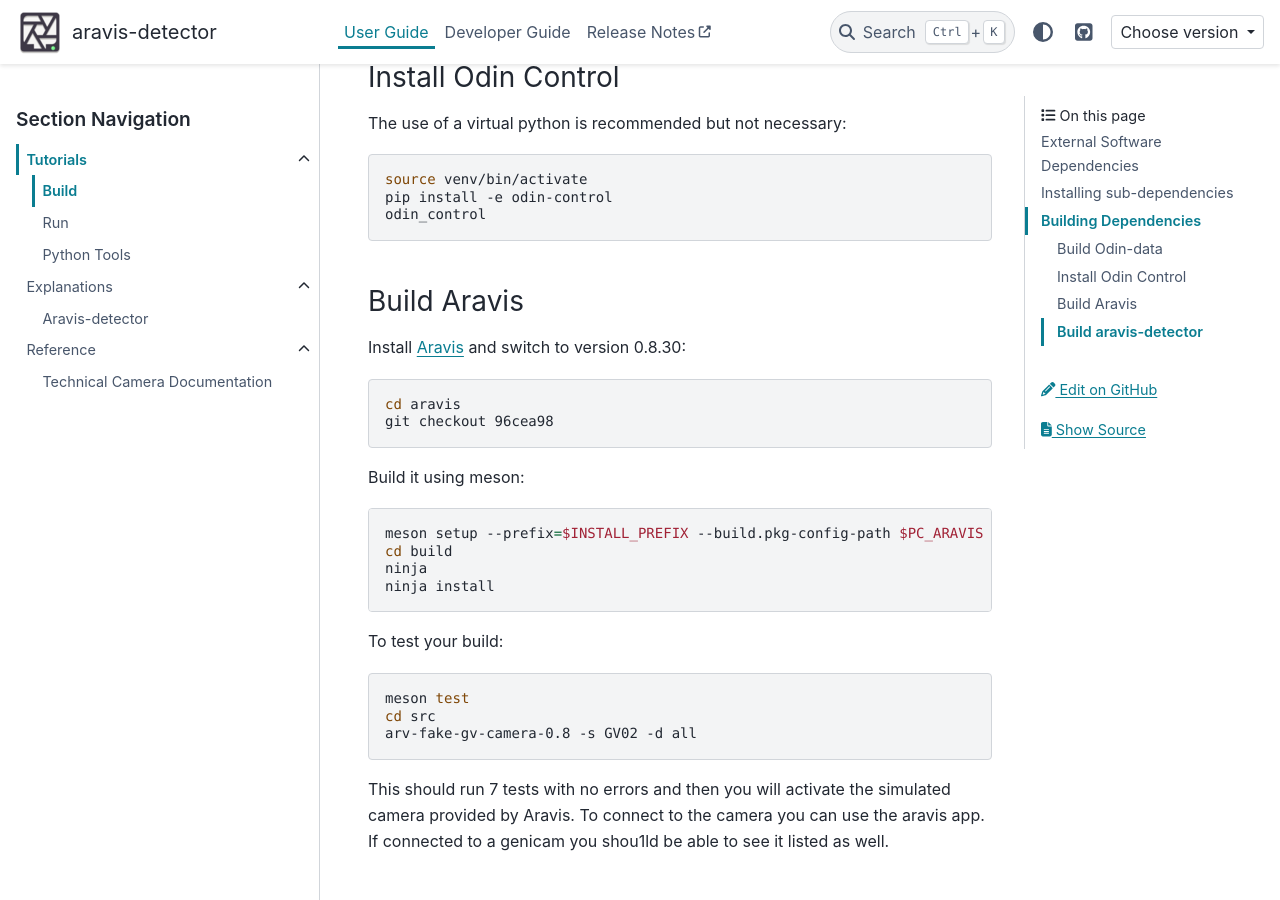
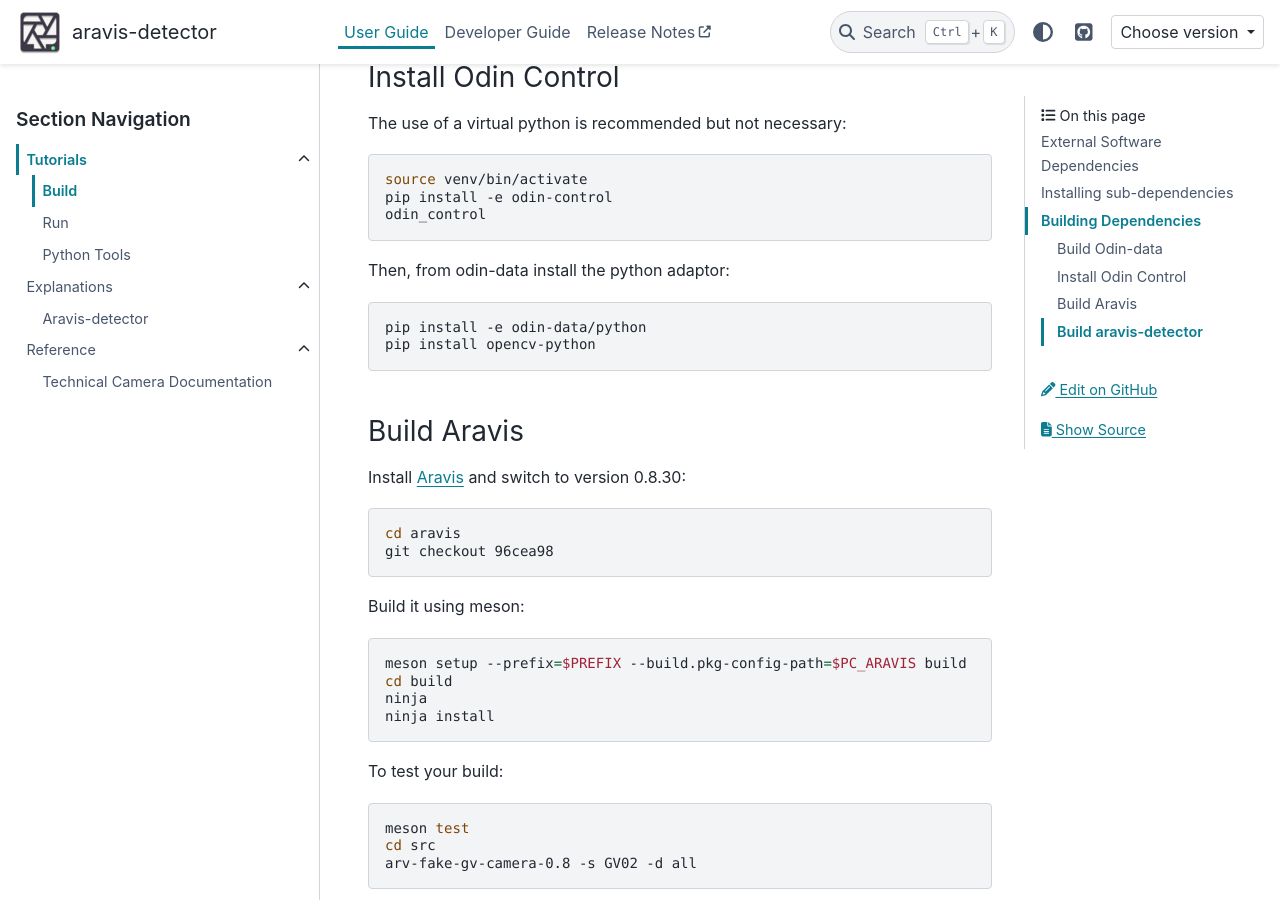
Before and after one commit to Observatory-Sciences/aravis-detector, a Sphinx documentation site: the page built from docs/user/tutorials/build.md, in a window 1280 px wide and 900 px high, scrolled down 2788 px. Built offline with Sphinx 7.4.7 and the PyData theme 0.15.4, drawn with Linux system fonts in a browser that asks for light colours.

Commit message:
Fixed minor build issues with instructiions

````diff
--- a/docs/user/tutorials/build.md
+++ b/docs/user/tutorials/build.md
@@ -106,6 +106,13 @@
 odin_control
 ```
 
+Then, from odin-data install the python adaptor:
+
+```shell
+pip install -e odin-data/python
+pip install opencv-python
+```
+
 ### Build Aravis
 
 Install [Aravis](https://aravisproject.github.io/aravis/building.html) and switch to version 0.8.30:
````
Also changed, not shown: other parts of docs/user/tutorials/build.md (+1 -1 lines).
